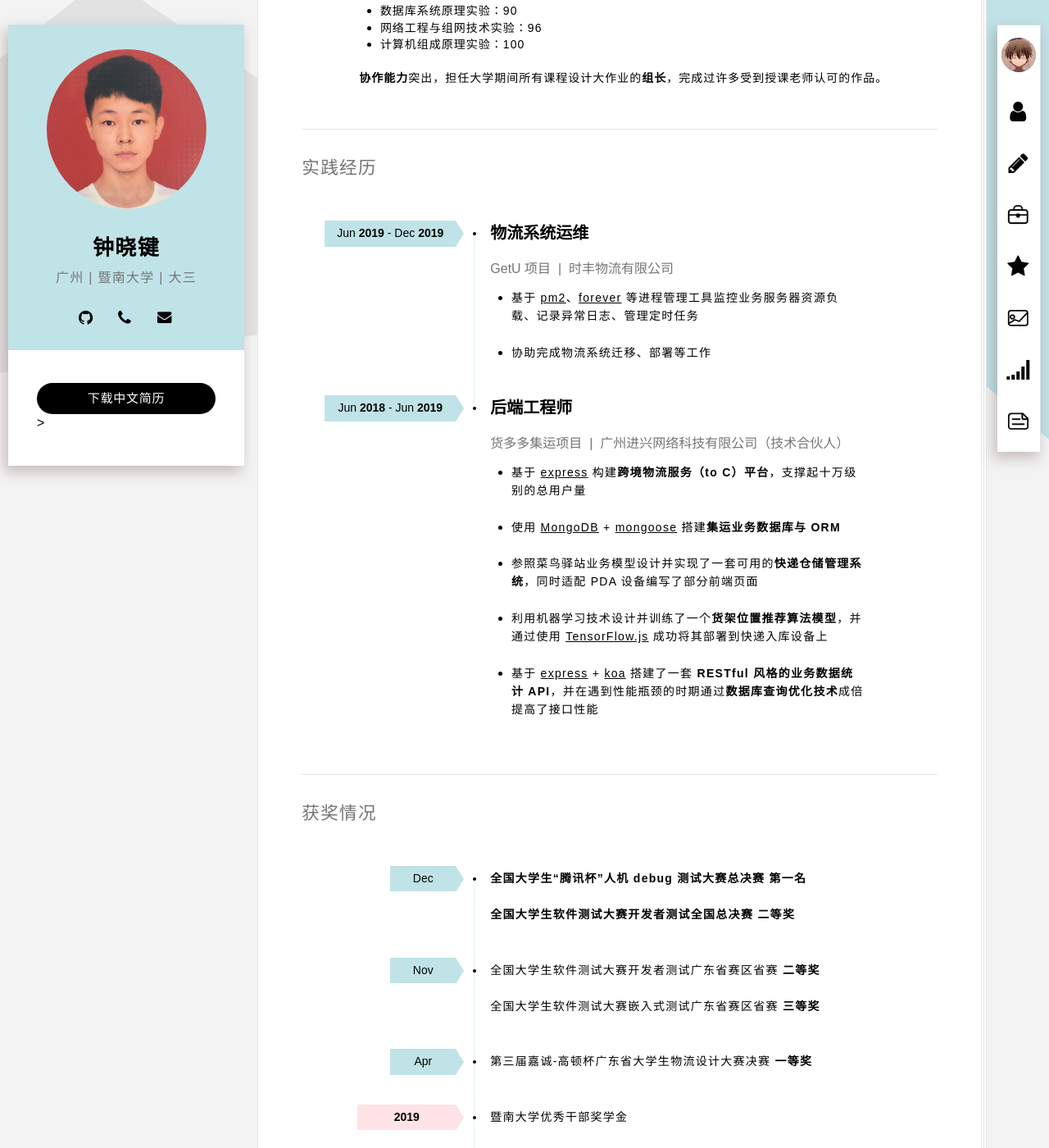
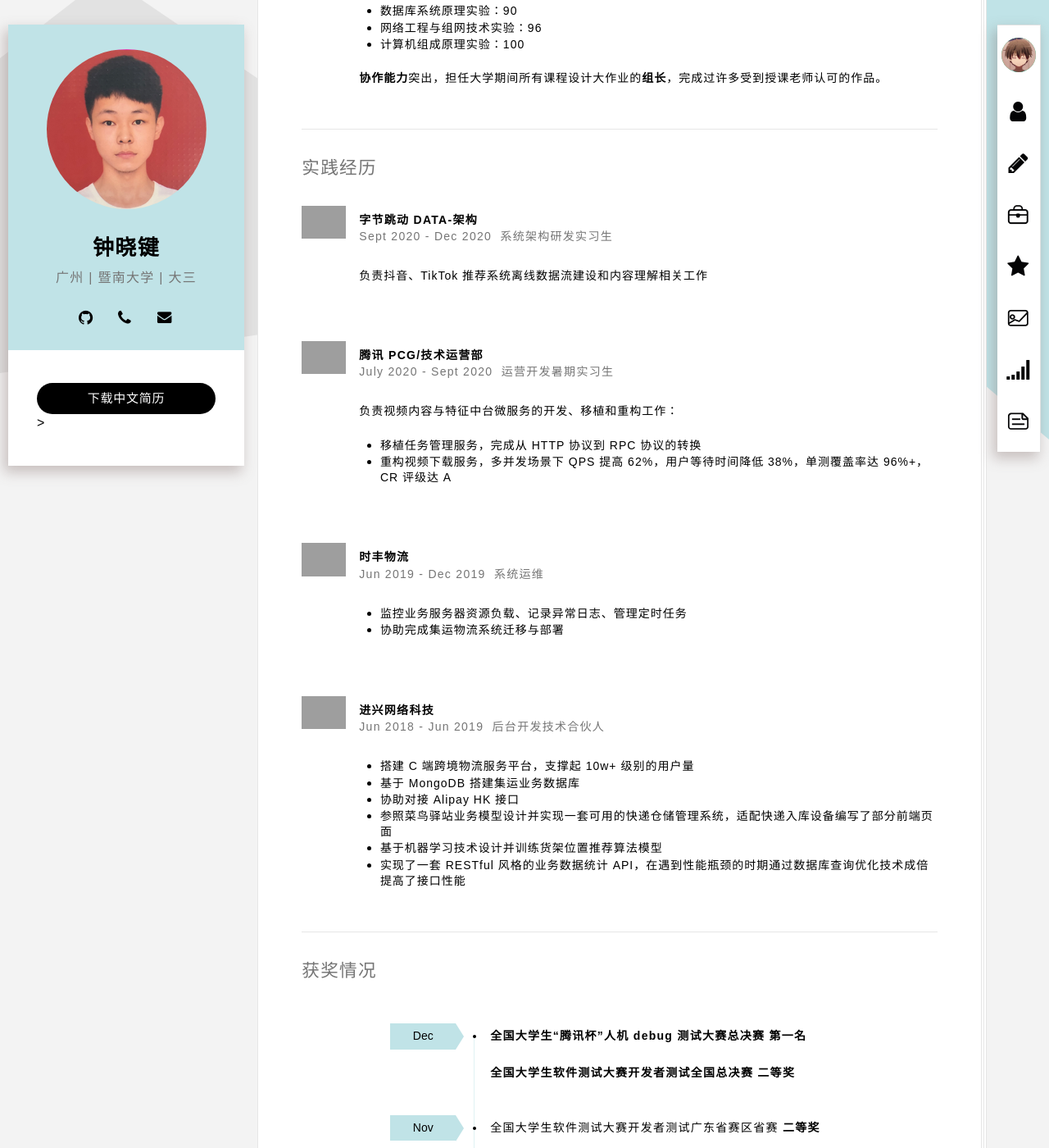
Before and after one commit to xiaojianzhong/xiaojianzhong.github.io, a Jekyll site: the page built from index.html, in a window 1280 px wide and 1400 px high, scrolled down 1114 px. Shown: the whole window at 82% size. Built offline with Jekyll 4.4.1, drawn with Linux system fonts in a browser that asks for light colours; some web fonts are replaced; grey boxes are pictures that could not be loaded.

Commit message:
feat(platform-browser): update experiences

```diff
--- a/_includes/experience.html
+++ b/_includes/experience.html
@@ -2,88 +2,138 @@
   <div class="row">
     <div class="col-sm-12 clear-mrg">
       <h2 class="title-thin text-muted">实践经历</h2>
-      <br />
-      <div class="education">
-        <div class="education-box">
-          <time class="education-date" datetime="2019-06T2019-12">
-            <span
-              >Jun <strong class="text-upper">2019</strong> - Dec
-              <strong>2019</strong></span
-            >
-          </time>
-          <h3>物流系统运维</h3>
-          <span class="education-company"
-            >GetU 项目&nbsp;&nbsp;|&nbsp;&nbsp;时丰物流有限公司</span
-          >
+
+      <div class="ref-box hreview">
+        <div class="ref-avatar">
+          <img
+            alt=""
+            src="{{ '/styles/img/experience/bytedance.jpg' | prepend: site.baseurl }}"
+            class="photo"
+            height="54"
+            width="54"
+          />
+        </div>
+
+        <div class="ref-info">
+          <div class="ref-author">
+            <strong>字节跳动 Data-架构</strong>
+            <span>Sept 2020 - Dec 2020&nbsp;&nbsp;系统架构研发实习生</span>
+          </div>
+
+          <blockquote class="ref-cont clear-mrg">
+            <p>负责抖音、TikTok 推荐系统离线数据流建设和内容理解相关工作</p>
+          </blockquote>
+        </div>
+      </div>
+
+      <div class="ref-box hreview">
+        <div class="ref-avatar">
+          <img
+            alt=""
+            src="{{ '/styles/img/experience/tencent.png' | prepend: site.baseurl }}"
+            class="photo"
+            height="54"
+            width="54"
+          />
+        </div>
+
+        <div class="ref-info">
+          <div class="ref-author">
+            <strong>腾讯 PCG/技术运营部</strong>
+            <span>July 2020 - Sept 2020&nbsp;&nbsp;运营开发暑期实习生</span>
+          </div>
+
+          <blockquote class="ref-cont clear-mrg">
+            <p>负责视频内容与特征中台微服务的开发、移植和重构工作：</p>
             <ul>
               <li>
+                <p>移植任务管理服务，完成从 HTTP 协议到 RPC 协议的转换</p>
+              </li>
+              <li>
                 <p>
-                基于
-                <a href="https://github.com/Unitech/pm2">pm2</a>、<a
-                  href="https://github.com/foreversd/forever"
-                  >forever</a
-                >
-                等进程管理工具监控业务服务器资源负载、记录异常日志、管理定时任务
+                  重构视频下载服务，多并发场景下 QPS 提高 62%，用户等待时间降低
+                  38%，单测覆盖率达 96%+，CR 评级达 A
+                </p>
+              </li>
+            </ul>
+          </blockquote>
+        </div>
+      </div>
+
+      <div class="ref-box hreview">
+        <div class="ref-avatar">
+          <img
+            alt=""
+            src="{{ '/styles/img/experience/times.png' | prepend: site.baseurl }}"
+            class="photo"
+            height="54"
+            width="54"
+          />
+        </div>
+
+        <div class="ref-info">
+          <div class="ref-author">
+            <strong>时丰物流</strong>
+            <span>Jun 2019 - Dec 2019&nbsp;&nbsp;系统运维</span>
+          </div>
+
+          <blockquote class="ref-cont clear-mrg">
+            <ul>
+              <li>
+                <p>监控业务服务器资源负载、记录异常日志、管理定时任务</p>
+              </li>
+              <li>
+                <p>协助完成集运物流系统迁移与部署</p>
+              </li>
+            </ul>
+          </blockquote>
+        </div>
+      </div>
+
+      <div class="ref-box hreview">
+        <div class="ref-avatar">
+          <img
+            alt=""
+            src="{{ '/styles/img/experience/jinxing.png' | prepend: site.baseurl }}"
+            class="photo"
+            height="54"
+            width="54"
+          />
+        </div>
+
+        <div class="ref-info">
+          <div class="ref-author">
+            <strong>进兴网络科技</strong>
+            <span>Jun 2018 - Jun 2019&nbsp;&nbsp;后台开发技术合伙人</span>
+          </div>
+
+          <blockquote class="ref-cont clear-mrg">
+            <ul>
+              <li>
+                <p>搭建 C 端跨境物流服务平台，支撑起 10w+ 级别的用户量</p>
+              </li>
+              <li>
+                <p>基于 MongoDB 搭建集运业务数据库</p>
+              </li>
+              <li>
+                <p>协助对接 Alipay HK 接口</p>
+              </li>
+              <li>
+                <p>
+                  参照菜⻦驿站业务模型设计并实现一套可用的快递仓储管理系统，适配快递入库设备编写了部分前端⻚面
                 </p>
               </li>
               <li>
-              <p>协助完成物流系统迁移、部署等工作</p>
-            </li>
-          </ul>
-        </div>
-
-        <div class="education-box">
-          <time class="education-date" datetime="2018-06T2019-06">
-            <span
-              >Jun <strong class="text-upper">2018</strong> - Jun
-              <strong>2019</strong></span
-            >
-          </time>
-          <h3>后端工程师</h3>
-          <span class="education-company"
-            >货多多集运项目&nbsp;&nbsp;|&nbsp;&nbsp;广州进兴网络科技有限公司（技术合伙人）</span
-          >
-          <ul>
-            <li>
-              <p>
-                基于
-                <a href="https://github.com/expressjs/express">express</a>
-                构建<strong>跨境物流服务（to C）平台</strong
-                >，支撑起十万级别的总用户量
-              </p>
+                <p>基于机器学习技术设计并训练货架位置推荐算法模型</p>
               </li>
               <li>
                 <p>
-                使用
-                <a href="https://github.com/mongodb/mongo">MongoDB</a>
-                +
-                <a href="https://github.com/Automattic/mongoose">mongoose</a>
-                搭建<strong>集运业务数据库与 ORM</strong>
-              </p>
-            </li>
-            <li>
-              <p>
-                参照菜鸟驿站业务模型设计并实现了一套可用的<strong>快递仓储管理系统</strong>，同时适配
-                PDA 设备编写了部分前端页面
-              </p>
-            </li>
-            <li>
-              <p>
-                利用机器学习技术设计并训练了一个<strong>货架位置推荐算法模型</strong>，并通过使用
-                <a href="https://www.tensorflow.org/js">TensorFlow.js</a>
-                成功将其部署到快递入库设备上
-              </p>
-            </li>
-            <li>
-              <p>
-                基于
-                <a href="https://github.com/expressjs/express">express</a> +
-                <a href="https://github.com/koajs/koa">koa</a> 搭建了一套
-                <strong>RESTful 风格的业务数据统计 API</strong
-                >，并在遇到性能瓶颈的时期通过<strong>数据库查询优化技术</strong>成倍提高了接口性能
+                  实现了一套 RESTful ⻛格的业务数据统计
+                  API，在遇到性能瓶颈的时期通过数据库查询优化技术成倍提高了接口性能
                 </p>
               </li>
             </ul>
+          </blockquote>
         </div>
       </div>
     </div>
```
Lines whose indentation alone changed are shown as unchanged.
